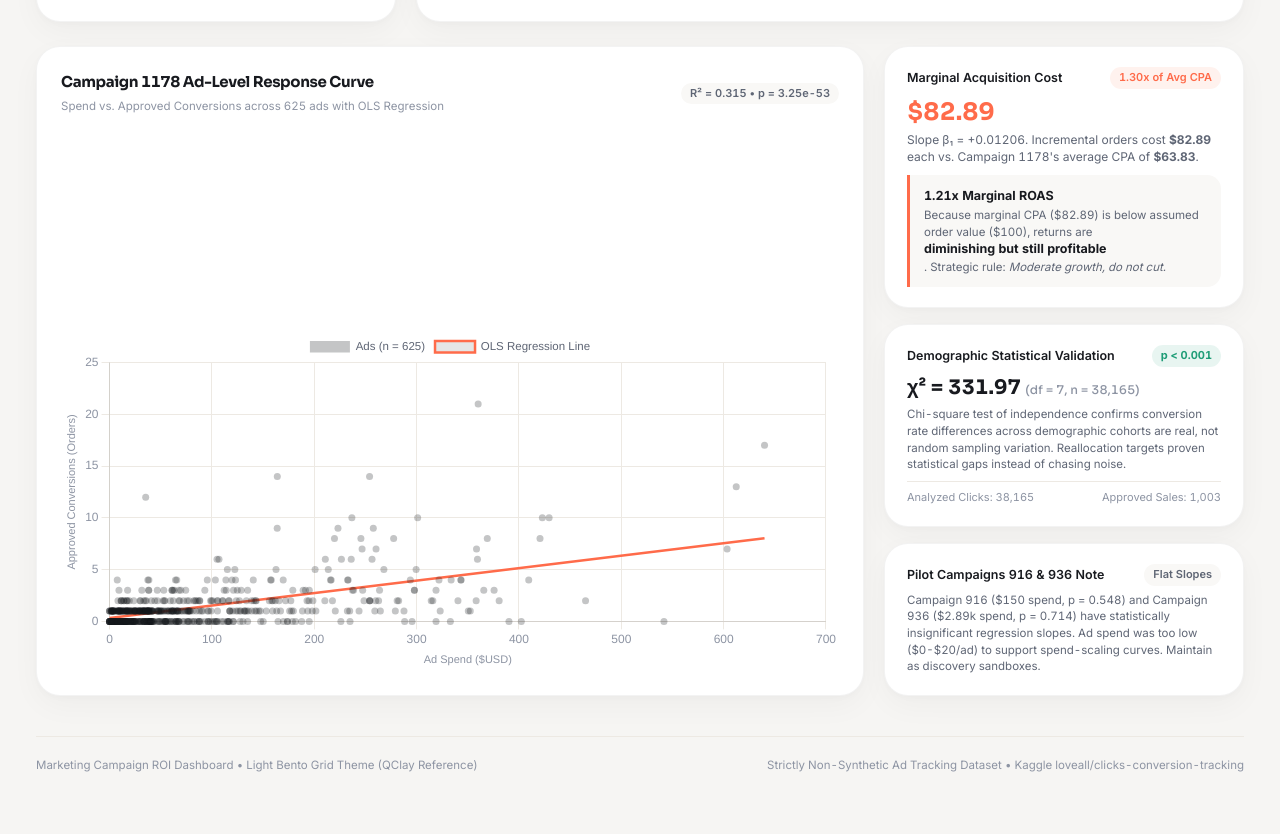
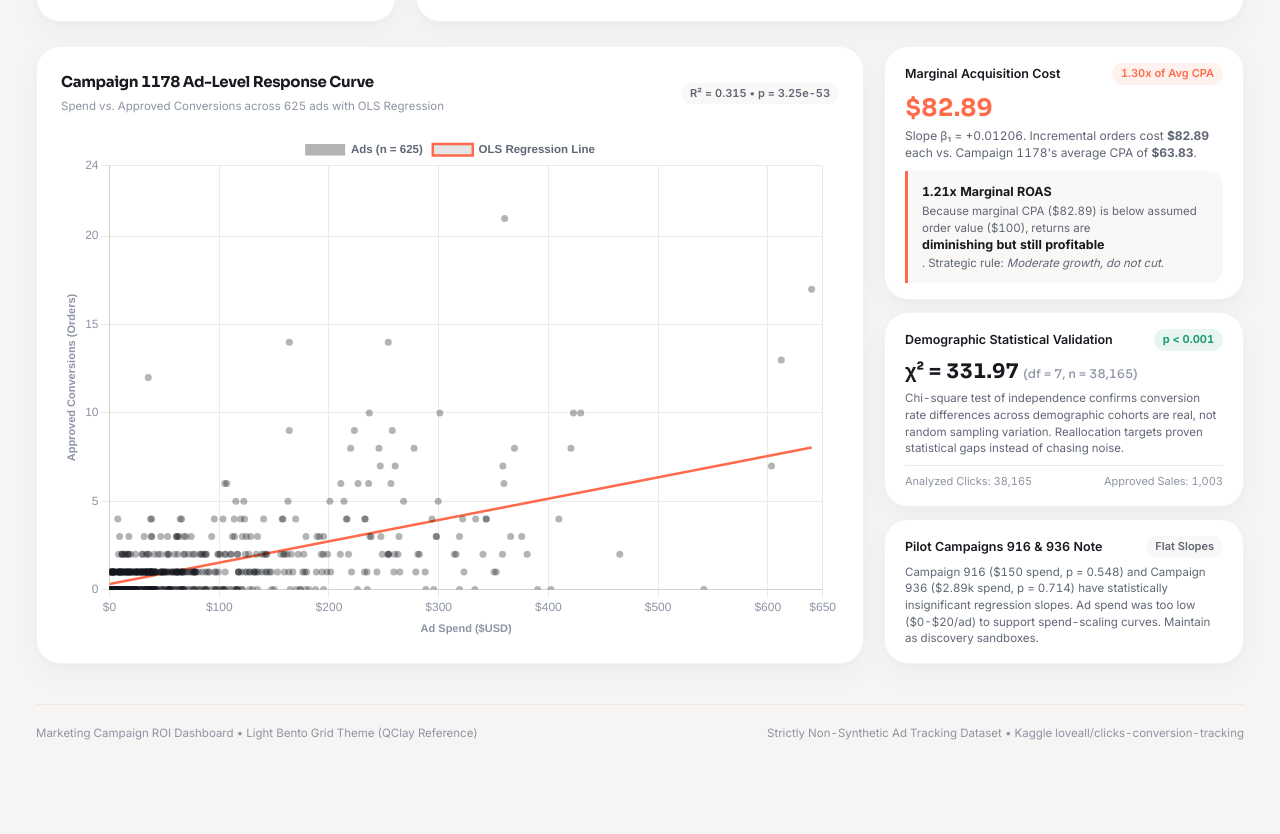
Before and after one commit to rahul59294/Marketing-ROI-Allocation-Engine, a plain HTML site: page index.html in a window 1280 px wide. Shown: the part 1058-1892 px from the top of the page. After the commit the page ends 1860 px from the top, so only its background shows below. Drawn offline with nearby package versions, Linux system fonts and the light colour scheme.

Commit message:
Fix scatter plot coordinate rendering and remove excess vertical spacing in response curve card

```diff
--- a/index.html
+++ b/index.html
@@ -837,17 +837,24 @@
       }
     }
 
+    .scatter-card {
+      justify-content: flex-start !important;
+      gap: 12px;
+    }
+
     .scatter-chart-wrap {
-      height: 340px;
+      flex: 1;
+      width: 100%;
+      min-height: 360px;
       position: relative;
-      margin-top: 10px;
+      margin-top: 2px;
       min-width: 0;
     }
 
     .diminishing-stack {
       display: flex;
       flex-direction: column;
-      gap: 16px;
+      gap: 12px;
       min-width: 0;
     }
 
@@ -855,7 +862,7 @@
       background: var(--bg-card);
       border-radius: var(--radius-card);
       border: 1px solid var(--border-subtle);
-      padding: 20px 22px;
+      padding: 16px 20px;
       box-shadow: var(--shadow-card);
       display: flex;
       flex-direction: column;
@@ -1162,7 +1169,7 @@
   <section class="bento-row bento-bottom-row">
 
     <!-- Scatter Plot Card -->
-    <div class="bento-card">
+    <div class="bento-card scatter-card">
       <div class="card-head" style="margin-bottom: 4px;">
         <div>
           <h3 style="font-size: 15px;">Campaign 1178 Ad-Level Response Curve</h3>
@@ -1518,7 +1525,7 @@
             {
               label: 'Ads (n = 625)',
               data: SCATTER_POINTS,
-              backgroundColor: 'rgba(21, 24, 30, 0.25)',
+              backgroundColor: 'rgba(21, 24, 30, 0.32)',
               borderColor: 'transparent',
               pointRadius: 3.5,
               pointHoverRadius: 6
@@ -1526,10 +1533,11 @@
             {
               label: 'OLS Regression Line',
               data: regressionLine,
-              type: 'line',
+              showLine: true,
               borderColor: '#FF6B4A',
               borderWidth: 2.5,
               pointRadius: 0,
+              pointHoverRadius: 0,
               fill: false
             }
           ]
@@ -1540,7 +1548,7 @@
           plugins: {
             legend: {
               position: 'top',
-              labels: { color: '#5F6675', font: { size: 11.5 } }
+              labels: { color: '#5F6675', font: { size: 11.5, weight: 600 } }
             },
             tooltip: {
               callbacks: {
@@ -1550,12 +1558,19 @@
           },
           scales: {
             x: {
-              title: { display: true, text: 'Ad Spend ($USD)', color: '#8D94A3', font: { size: 11 } },
+              type: 'linear',
+              position: 'bottom',
+              min: 0,
+              max: 650,
+              title: { display: true, text: 'Ad Spend ($USD)', color: '#8D94A3', font: { size: 11, weight: 600 } },
               grid: { color: '#EDE9E3' },
-              ticks: { color: '#8D94A3' }
+              ticks: { color: '#8D94A3', callback: v => '$' + v }
             },
             y: {
-              title: { display: true, text: 'Approved Conversions (Orders)', color: '#8D94A3', font: { size: 11 } },
+              type: 'linear',
+              min: 0,
+              max: 24,
+              title: { display: true, text: 'Approved Conversions (Orders)', color: '#8D94A3', font: { size: 11, weight: 600 } },
               grid: { color: '#EDE9E3' },
               ticks: { color: '#8D94A3' }
             }
```
